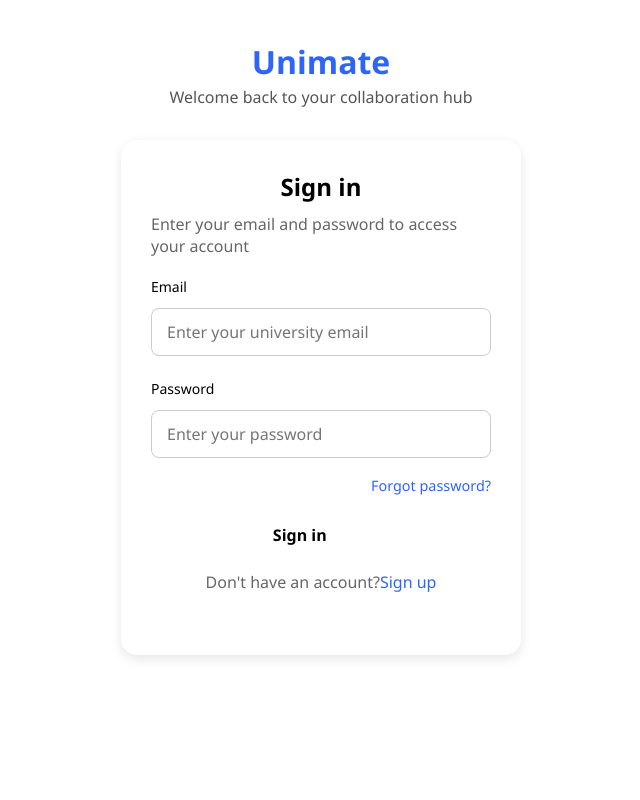
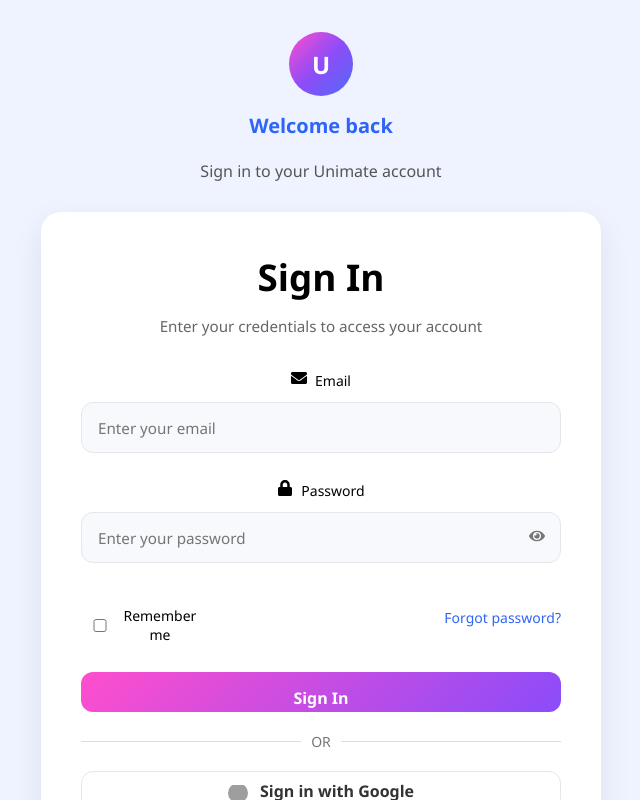
Before and after one commit to Ashi-Verma1758/unimate, a React (Vite) app: page / in a window 1280 px wide. Both pictures are taken after a click on the button "Log In". Shown: the top 800 px of the page, without its empty margins (319-959 px from the left). Built offline with nearby package versions, Linux system fonts and the light colour scheme; no server answers; grey boxes are pictures that could not be loaded.

Commit message:
fixed the ui of Log in page

```diff
--- a/src/Log-In.css
+++ b/src/Log-In.css
@@ -1,113 +1,286 @@
 * {
   box-sizing: border-box;
-  font-family: 'Segoe UI', sans-serif;
-  margin: 0;
-  padding: 0;
+  font-family: "Segoe UI", sans-serif;
 }
-/*
-.comt {
-  background-color: #e9f0ff;
+
+.login-page {
+  min-height: 100vh;
+
+  padding: 2rem 1rem;
+
   display: flex;
+  flex-direction: column;
   justify-content: center;
   align-items: center;
-  flex-direction: column;
-  padding: 40px 20px;
-  min-height: 100vh;
-} */
+  background: #eef3ff;
+  /* background: linear-gradient(
+    135deg,
+    #eef2ff,
+    #f8efff,
+    #fff0f8
+  ); */
+}
 
-.logo {
-  font-size: 2rem;
+.logo-circle {
+  width: 4rem;
+  height: 4rem;
+
+  border-radius: 50%;
+
+  display: flex;
+  align-items: center;
+  justify-content: center;
+
+  font-size: 1.5rem;
   font-weight: 700;
+
+  margin-bottom: 1rem;
+
+  background: linear-gradient(
+    135deg,
+    #ff4ecd,
+    #8f4cf8,
+    #4f6cf7
+  );
+
+  color: white;
+}
+
+.welcome {
   color: #2f64f9;
-  margin-bottom: 0.2rem;
+  font-weight: 600;
 }
 
 .subtitle {
+  color: #666;
+  margin-top: 6px;
   margin-bottom: 30px;
-  color: #555;
 }
 
-.form-box {
-  background: #fff;
-  padding: 30px;
-  border-radius: 16px;
-  width: 100%;
-  max-width: 400px;
-  box-shadow: 0 4px 12px rgba(0, 0, 0, 0.1);
-  text-align: left;
+.login-card {
+  width: min(90vw, 35rem);
+  padding: 2.5rem;
+  border-radius: 1.25rem;
+  background: white;
+  box-shadow: 0 0.75rem 2rem rgba(0, 0, 0, 0.08);
 }
 
-.form-box h2 {
-  font-size: 1.5rem;
-  margin-bottom: 0.3rem;
+.login-card h2 {
+  text-align: center;
+  font-size: clamp(1.5rem, 3vw, 2.3rem);
+  margin-bottom: 0.75rem;
 }
 
-.form-box .description {
-  margin-bottom: 20px;
+.card-subtitle {
+  text-align: center;
+  font-size: 0.95rem;
+  line-height: 1.6;
+  margin-bottom: 2rem;
   color: #666;
 }
 
 label {
-  display: block;
-  margin-top: 15px;
-  font-weight: 500;
+  display: flex;
+  align-items: center;
+  /* justify-content: left; */
+  gap: 0.5rem;
+  margin-top: 1.2rem;
+  margin-bottom: 0.5rem;
   font-size: 0.95rem;
+  font-weight: 600;
 }
 
-input {
+.label-icon {
+  margin-right: 8px;
+}
+
+input[type="email"],
+input[type="password"],
+input[type="text"] {
   width: 100%;
-  padding: 12px;
-  margin-top: 6px;
-  border: 1px solid #ccc;
-  border-radius: 8px;
+  padding: 0.9rem 1rem;
+  border-radius: 0.75rem;
+  border: 1px solid #e5e7eb;
+  background: #f8f9fc;
+  font-size: 0.95rem;
+  transition: all 0.3s ease;
+}
+
+.password-wrapper {
+  position: relative;
+}
+
+.eye-icon {
+  position: absolute;
+
+  right: 1rem;
+  top: 50%;
+
+  transform: translateY(-50%);
+
+  cursor: pointer;
+
+  color: #777;
+
   font-size: 1rem;
 }
 
-.password-field {
-  position: relative;
+.options {
+  margin-top: 1rem;
+  margin-bottom: 1.5rem;
+
+  display: flex;
+  justify-content: space-between;
+  align-items: center;
+
+  gap: 1rem;
 }
 
-.forgot {
-  text-align: right;
-  margin: 8px 0 12px;
+.remember {
+  display: flex;
+  align-items: center;
+
+  gap: 0.3rem;
+
+  font-size: 0.875rem;
 }
 
-.forgot a {
-  font-size: 0.9rem;
+.options a {
+  color: #2f64f9;
+  text-decoration: none;
+  font-size: 14px;
+}
+
+.signin-btn {
+  width: 100%;
+
+  padding: 0.95rem;
+
+  border: none;
+
+  border-radius: 0.75rem;
+
+  font-size: 1rem;
+  font-weight: 600;
+
+  color: white;
+
+  cursor: pointer;
+
+  background: linear-gradient(
+    135deg,
+    #ff4ecd,
+    #8f4cf8,
+    #4f6cf7
+  );
+
+  background-size: 200% auto;
+
+  transition: all 0.4s ease;
+}
+
+.signin-btn:hover {
+  background-position: right center;
+  transform: translateY(-0.125rem);
+}
+
+.divider {
+  display: flex;
+  align-items: center;
+  margin: 20px 0;
+}
+
+.divider::before,
+.divider::after {
+  content: "";
+  flex: 1;
+  border-bottom: 1px solid #ddd;
+}
+
+.divider span {
+  padding: 0 10px;
+  color: #777;
+  font-size: 14px;
+}
+
+.google-btn {
+  width: 100%;
+
+  padding: 0.95rem;
+
+  display: flex;
+  align-items: center;
+  justify-content: center;
+  gap: 0.75rem;
+
+  border: 1px solid #e5e7eb;
+  border-radius: 0.75rem;
+
+  background: white;
+  color: #333;
+
+  font-size: 0.95rem;
+  font-weight: 600;
+
+  cursor: pointer;
+
+  transition: all 0.3s ease;
+}
+.google-btn:hover {
+  background: #f8fafc;
+  color: black;
+  border-color: black;
+
+  transform: translateY(-0.1rem);
+}
+.google-btn img {
+  width: 1.25rem;
+  height: 1.25rem;
+  margin-top: 0.5rem;
+  margin-bottom: 0.3rem;
+  object-fit: contain;
+}
+
+.signup-text {
+  text-align: center;
+  margin-top: 22px;
+  color: #666;
+}
+
+.signup-text a {
+  text-decoration: none;
+  color: #2f64f9;
+  font-weight: 600;
+}
+
+.footer {
+  margin-top: 1.5rem;
+
+  font-size: 0.8rem;
+
+  text-align: center;
+
+  color: #666;
+}
+
+.footer a {
   color: #2f64f9;
   text-decoration: none;
 }
 
-/* button {
-  width: 100%;
-  padding: 12px;
-  background-color: #2f64f9;
-  color: white;
-  font-weight: 600;
-  font-size: 1rem;
-  border: none;
+.form-message {
+  text-align: center;
+  margin-bottom: 15px;
+  padding: 10px;
   border-radius: 8px;
-  cursor: pointer;
-  margin-top: 10px;
 }
 
-button:hover {
-  background-color: #1e4fd1;
-} */
-
-.switch {
-  margin-top: 15px;
-  font-size: 0.9rem;
-  text-align: center;
+.form-message.success {
+  background: #e8f8ec;
+  color: #1e7e34;
 }
 
-.switch a {
-  color: #2f64f9;
-  text-decoration: none;
+.form-message.error {
+  background: #fdeaea;
+  color: #dc3545;
 }
-
-button{
- margin-left: 4.5rem;
-font-weight: 600;
-/* text-align: center; */
-}
--- a/src/Log-In.jsx
+++ b/src/Log-In.jsx
@@ -2,6 +2,8 @@
 import axios from 'axios'; // Import axios
 import { useNavigate, Link } from "react-router-dom"; // Import Link for navigation
 import "./Log-In.css";
+import {FaEnvelope,FaLock,FaEye,FaEyeSlash,} from "react-icons/fa";
+
 
 const Login = () => {
   const navigate = useNavigate();
@@ -13,6 +15,7 @@
 
   const [message, setMessage] = useState({ type: '', text: '' }); // State for messages
   const [loading, setLoading] = useState(false); // State for loading indicator
+  const [showPassword, setShowPassword] = useState(false);
 
   const handleChange = (e) => {
     setFormData((prev) => ({
@@ -58,65 +61,128 @@
     }
   };
 
+  const handleGoogleLogin = () => {
+  window.location.href =
+    "http://localhost:8000/api/auth/google";
+};
+
   return (
-    <div className="container">
-      {/* "Unimate" logo linking to homepage */}
-      <Link to="/" className="logo-link">
-        <h1 className="logo">Unimate</h1>
-      </Link>
-      <p className="subtitle">Welcome back to your collaboration hub</p>
+  <div className="login-page">
+    <div className="logo-circle">U</div>
 
-      <div className="form-box">
-        <h2>Sign in</h2>
-        <p className="description">
-          Enter your email and password to access your account
+    <h3 className="welcome">Welcome back</h3>
+    <p className="subtitle">
+      Sign in to your Unimate account
     </p>
 
-        <form onSubmit={handleSubmit}> {/* Attach the handleSubmit to the form */}
-          {/* Display messages */}
+    <div className="login-card">
+      <h2>Sign In</h2>
+
+      <p className="card-subtitle">
+        Enter your credentials to access your account
+      </p>
+
+      <form onSubmit={handleSubmit}>
         {message.text && (
           <p className={`form-message ${message.type}`}>
             {message.text}
           </p>
         )}
 
-          <label htmlFor="email">Email</label>
+        <label htmlFor="email">
+          <FaEnvelope className="label-icon" />
+          Email
+        </label>
+
         <input
           type="email"
           id="email"
-            name="email" // Added name attribute
-            placeholder="Enter your university email"
-            value={formData.email} // Controlled component
-            onChange={handleChange} // Handle input changes
+          name="email"
+          placeholder="Enter your email"
+          value={formData.email}
+          onChange={handleChange}
           required
         />
 
-          <label htmlFor="password">Password</label>
-          <div className="password-field">
+        <label htmlFor="password">
+          <FaLock className="label-icon" />
+          Password
+        </label>
+
+        <div className="password-wrapper">
           <input
-              type="password"
+            type={showPassword ? "text" : "password"}
             id="password"
-              name="password" // Added name attribute
+            name="password"
             placeholder="Enter your password"
-              value={formData.password} // Controlled component
-              onChange={handleChange} // Handle input changes
+            value={formData.password}
+            onChange={handleChange}
             required
           />
+
+          <span
+            className="eye-icon"
+            onClick={() =>
+              setShowPassword(!showPassword)
+            }
+          >
+            {showPassword ? (
+              <FaEyeSlash />
+            ) : (
+              <FaEye />
+            )}
+          </span>
         </div>
 
-          <div className="forgot">
-            <a href="#">Forgot password?</a> {/* Consider a <Link to="/forgot-password"> */}
+        <div className="options">
+          <label className="remember">
+            <input type="checkbox" />
+            Remember me
+          </label>
+
+          <a href="/">Forgot password?</a>
         </div>
 
-          <button type="submit" disabled={loading}>
-            {loading ? 'Signing in...' : 'Sign in'}
+        <button
+          type="submit"
+          className="signin-btn"
+          disabled={loading}
+        >
+          {loading ? "Signing in..." : "Sign In"}
         </button>
+
+        <div className="divider">
+          <span>OR</span>
+        </div>
+
+        <button
+          type="button"
+          className="google-btn"
+          onClick={handleGoogleLogin}
+        >
+        <img
+          src="https://developers.google.com/identity/images/g-logo.png"
+          alt="Google Logo"
+          />
+        <span>Sign in with Google</span>
+        </button>
+
+        <p className="signup-text">
+          Don't have an account?
+          <Link to="/signup">
+            {" "}
+            Sign up here
+          </Link>
+        </p>
       </form>
+    </div>
 
-        <p className="switch">
-          Don't have an account? <Link to="/signup">Sign up</Link> {/* Use Link to your signup page */}
+    <p className="footer">
+      By signing in, you agree to our
+      <a href="/"> Terms of Service </a>
+      and
+      <a href="/"> Privacy Policy</a>
     </p>
-      </div>
   </div>
 );
 };
```
Lines whose indentation alone changed are shown as unchanged.
